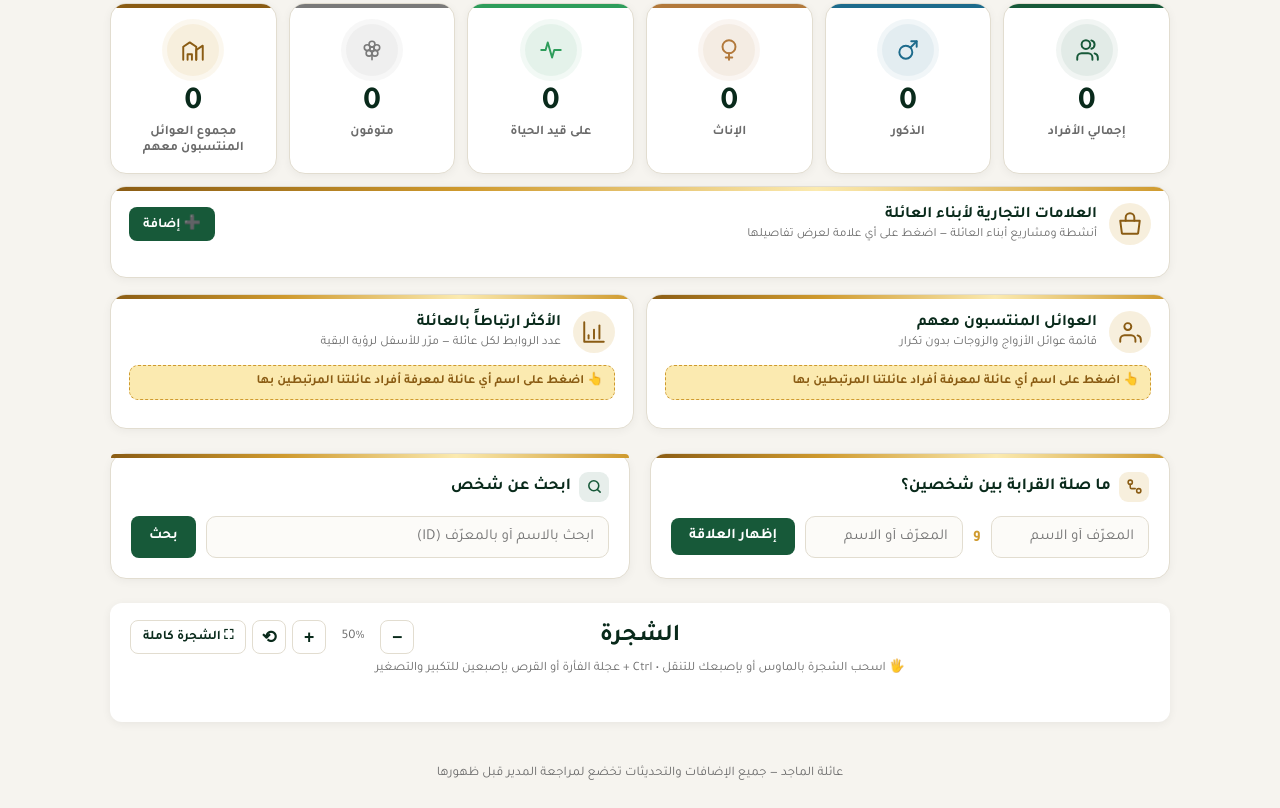
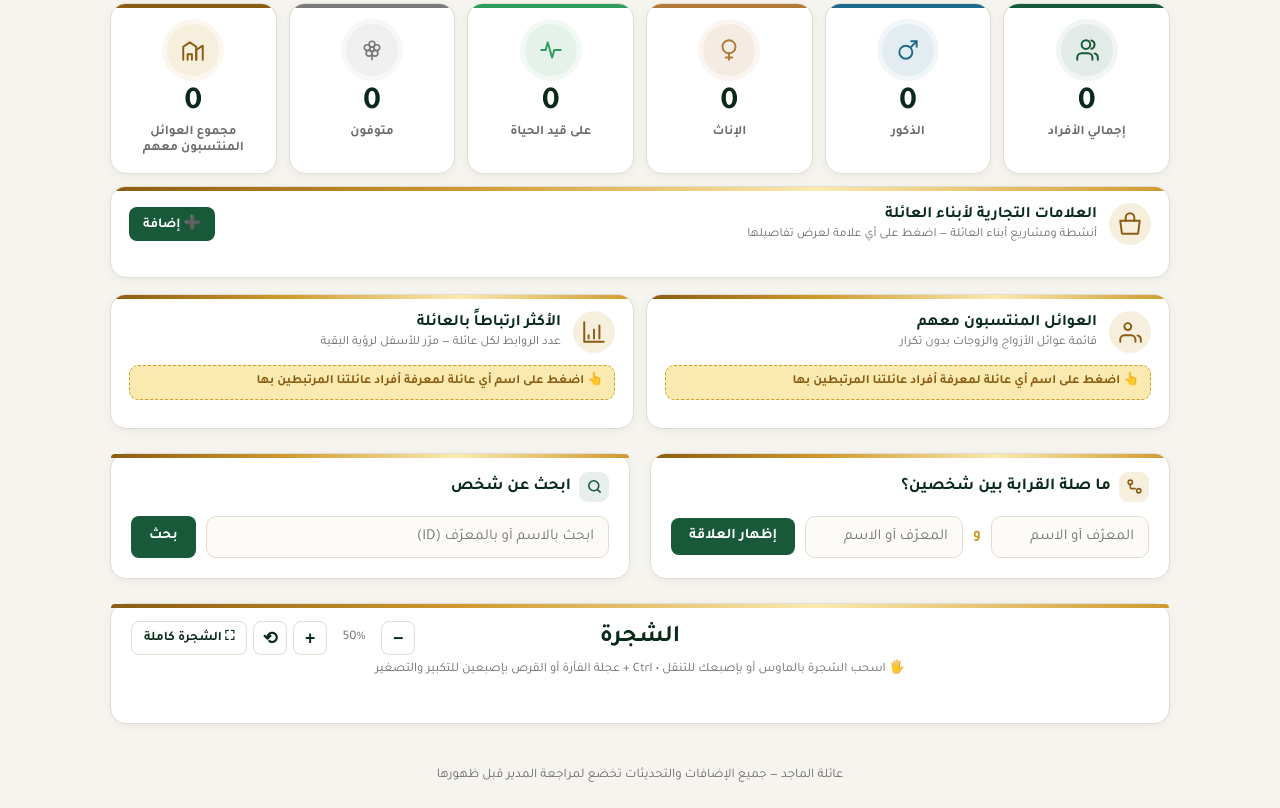
Before and after one commit to hsnalmajed/almajed-family-ahsa, a plain HTML site: page index.html in a window 1280 px wide. Shown: the part 629-1437 px from the top of the page. Drawn offline with nearby package versions, Linux system fonts and the light colour scheme; no server answers.

Commit message:
Add files via upload

```diff
--- a/index.html
+++ b/index.html
@@ -16,7 +16,7 @@
 <meta name="apple-mobile-web-app-status-bar-style" content="default">
 <meta name="apple-mobile-web-app-title" content="عائلة الماجد">
 
-<link rel="stylesheet" href="style.css?v=93">
+<link rel="stylesheet" href="style.css?v=94">
 <link rel="preconnect" href="https://fonts.googleapis.com">
 <link href="https://fonts.googleapis.com/css2?family=Tajawal:wght@400;500;700&display=swap" rel="stylesheet">
 </head>
--- a/style.css
+++ b/style.css
@@ -1387,9 +1387,20 @@ button.fb-name:hover { color: var(--accent); text-decoration: underline; }
 /* ===== الشجرة ===== */
 .tree-section {
   background: var(--card-bg);
-  border-radius: var(--radius);
-  box-shadow: var(--shadow);
+  border: 1px solid var(--border);
+  border-radius: 16px;
+  box-shadow: 0 2px 10px rgba(0,0,0,.05);
   padding: 20px;
+  position: relative;
+}
+/* الشريط الذهبي العلوي — بنفس شكل باقي الإطارات */
+.tree-section::before {
+  content: '';
+  position: absolute;
+  inset: 0 0 auto 0;
+  height: 4px;
+  border-radius: 16px 16px 0 0;
+  background: linear-gradient(90deg, var(--gold-dark), var(--accent), var(--gold-light), var(--accent));
 }
 
 .tree-header {
```
Also changed, not shown: admin.html (+1 -1 lines).
